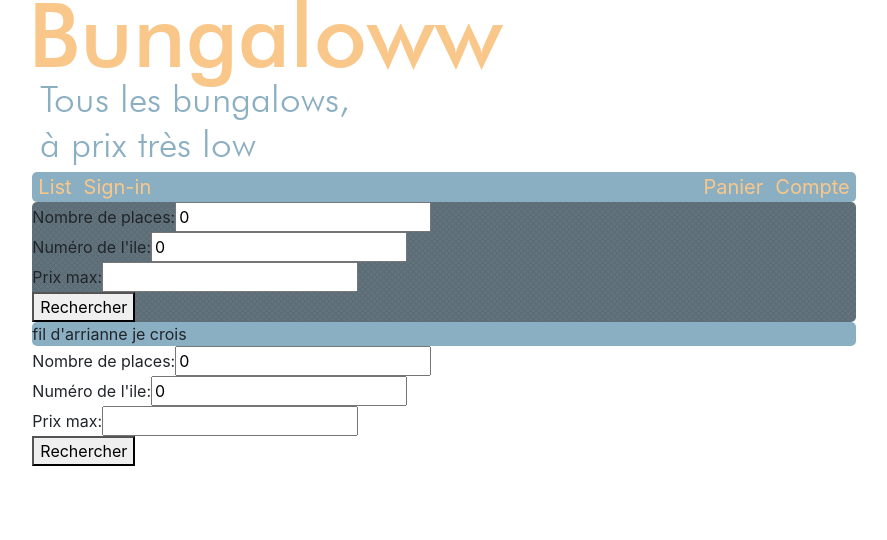
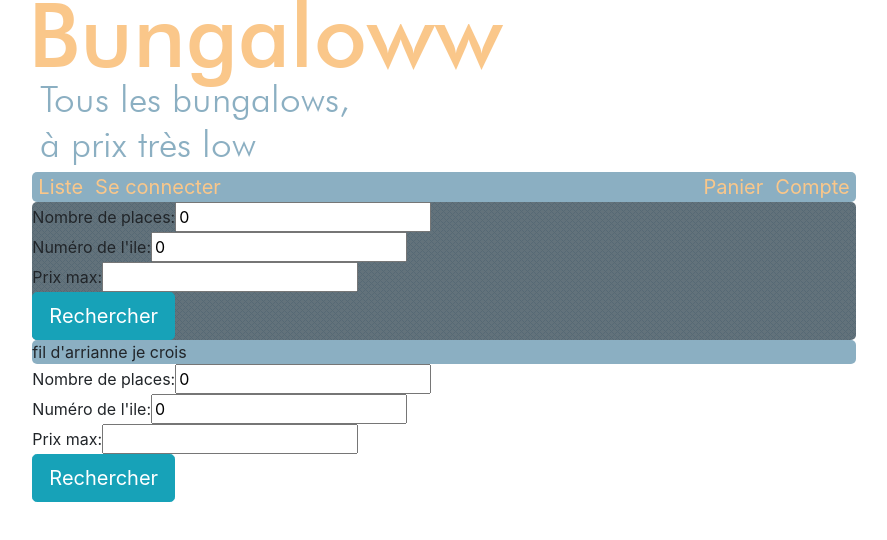
Before and after one commit to ClementDidier/ECOM-M2PGI, an Angular app in the folder src/ui/: page /search in a window 1280 px wide. Shown: the top 540 px of the page, without its empty margins (196-1083 px from the left). Built offline with nearby package versions, Linux system fonts and the light colour scheme.

Commit message:
Ajout d'un bouton de retour sur le panier, modification des input en button et francisation du menu

```diff
--- a/src/ui/src/app/app.component.html
+++ b/src/ui/src/app/app.component.html
@@ -2,8 +2,8 @@
 <img src="../assets/img/logo.png"/>
 
 <div class="menu" >
-  <a routerLink="/list">  <div class="nav">List</div></a>
-  <a routerLink="signin"><div class="nav">Sign-in</div></a>
+  <a routerLink="/list">  <div class="nav">Liste</div></a>
+  <a routerLink="signin"><div class="nav">Se connecter</div></a>
   <div id="recap" class=" pull-right">
       <a routerLink="cart">  <div class="route">Panier</div></a>
       <a href="#">  <div class="route">Compte</div></a>
--- a/src/ui/src/app/component/bungalow-search/bungalow-search.component.html
+++ b/src/ui/src/app/component/bungalow-search/bungalow-search.component.html
@@ -11,5 +11,5 @@
         <span>Prix max:</span>
         <span><input type="number" name="prix" id="prix" [(ngModel)]="bungalow.price"></span>
     </div>
-    <button type="submit">Rechercher</button>
+    <button  class="btn btn-info btn-lg" type="submit">Rechercher</button>
 </form>
--- a/src/ui/src/app/component/cart/cart.component.html
+++ b/src/ui/src/app/component/cart/cart.component.html
@@ -35,10 +35,14 @@
         </tr>
       </tbody>
 </table>
- <input (click)="validate()" type="button" value="Commander" />
- <input (click)="emptyCart()" type="button" value="Vider le panier" />
+ <button type="button" class="btn btn-info btn-lg" (click)="validate()">Commander</button>
+ <button type="button" class="btn btn-info btn-lg" (click)="emptyCart()">Vider le panier</button>
+</ng-template>
 
+<ng-template #empty_state>
+<p>
+Votre panier est vide !
+Remplissez le et revenez ici pour commander vos vacances !
+</p>
+<button type="button" class="btn btn-info btn-lg" routerLink="/">Retour à l'accueil</button>
 </ng-template>
-<ng-template #empty_state>
-Votre panier est vide !
-</ng-template>
```
